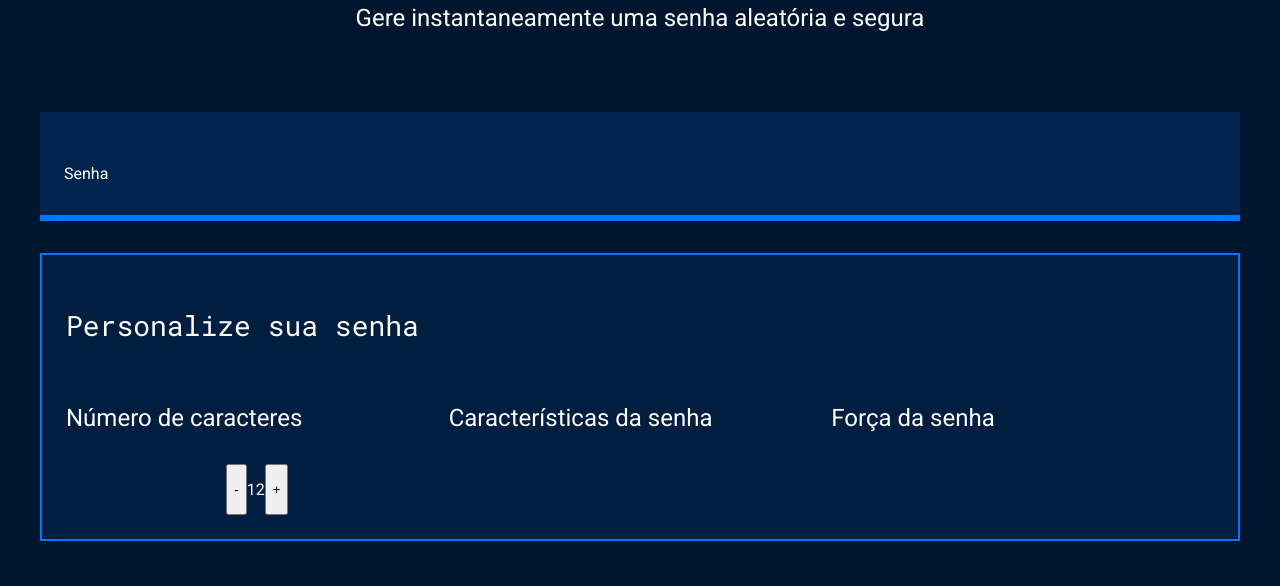
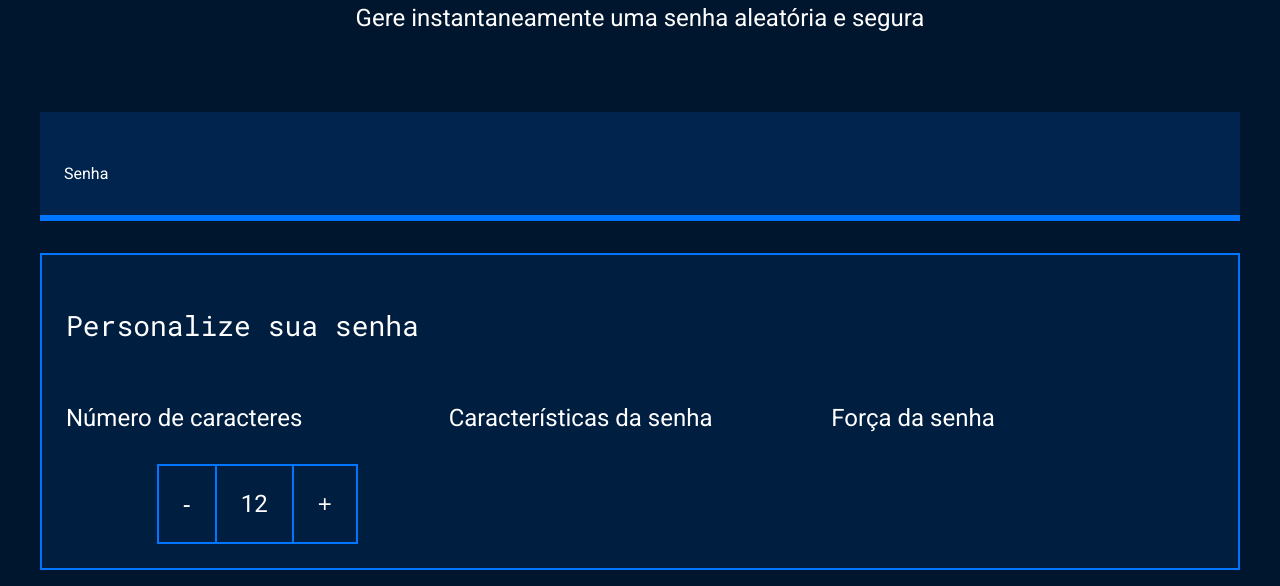
Before and after one commit to susudapapotage/gerador-de-senha-, a plain HTML site: page index.html in a window 1280 px wide. Shown: the part 214-800 px from the top of the page. Drawn offline with Linux system fonts and the light colour scheme.

Commit message:
criei bordas

```diff
--- a/index.html
+++ b/index.html
@@ -26,9 +26,9 @@
                     <h4 class="parametro-senha__titulo">Número de caracteres</h4>
 
 <div class="parametro-senha-botoes">
-    <button>-</button>
-    <p>12</p>
-    <button>+</button>
+    <button class="parametro-senha__botao">-</button>
+    <p class="parametro-senha__texto">12</p>
+    <button class="parametro-senha__botao">+</button>
 </div>
 
                 </div>
--- a/style.css
+++ b/style.css
@@ -90,6 +90,23 @@ body{
     justify-content: center;
 }
 
+.parametro-senha__botao{
+    background-color:var(--fundo-texto);
+    color:var(--branco);
+    border: 2px solid var(--borda);
+    padding: 24px;
+    font-size: 24px;
+    cursor: pointer;
+}
+.parametro-senha__texto{
+    padding: 24px;
+    font-size: 24px;
+    border-top: 2px solid var(--borda);
+    border-bottom: 2px solid var(--borda);
+    margin: 0;
+
+}
+
 @media screen and (min-width: 768px) {
     .parametro-coluna__senha{
         flex-direction: row;
```
